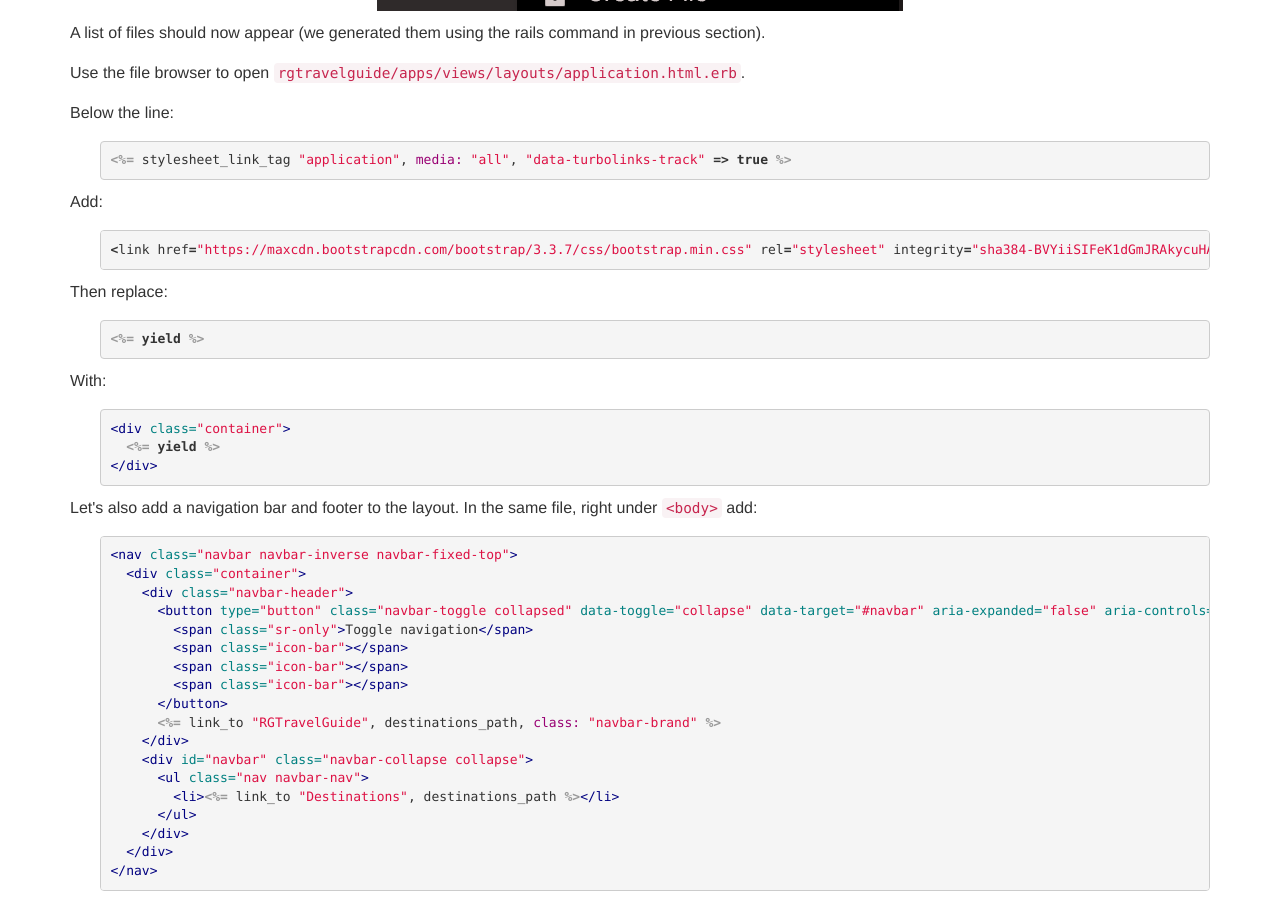
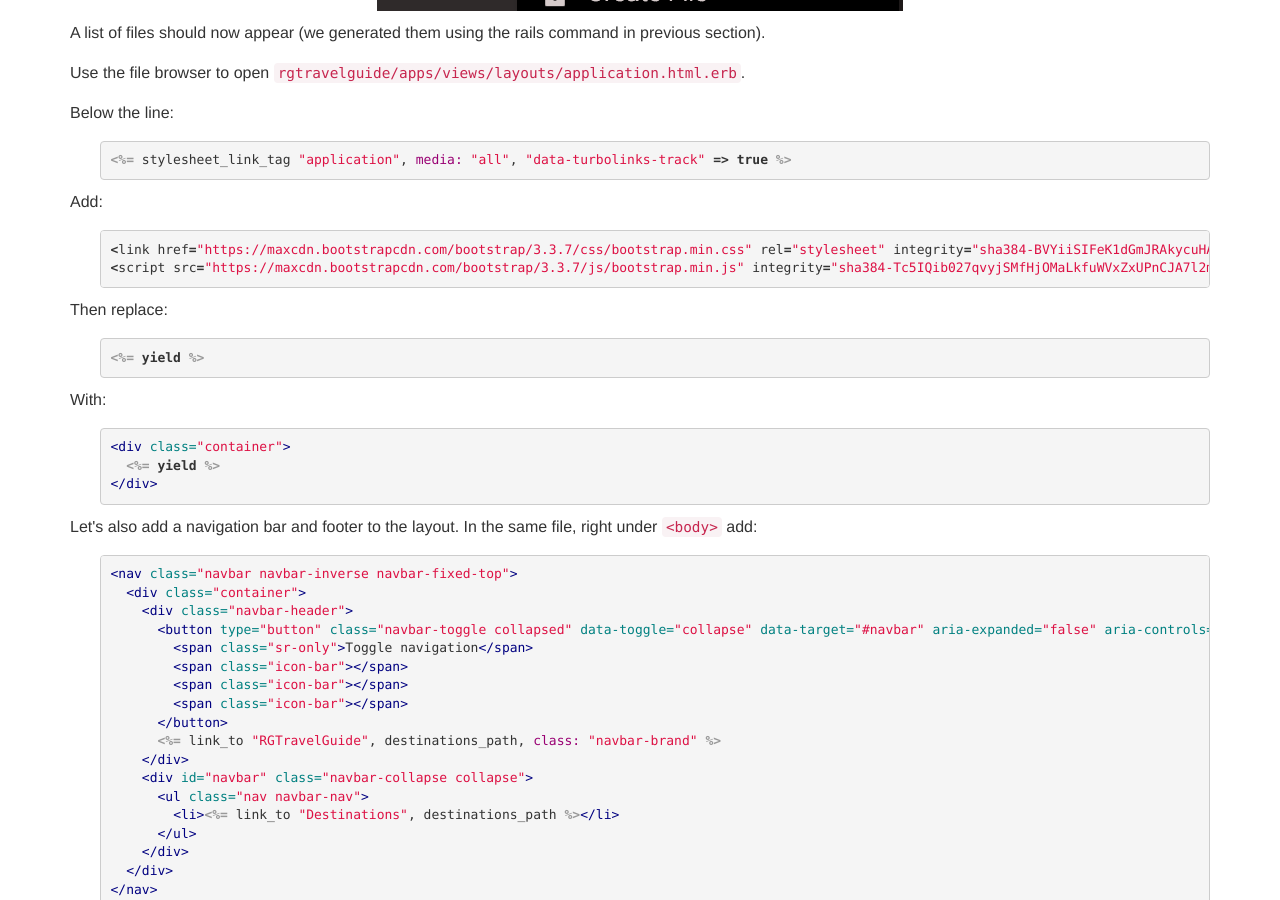
Before and after one commit to railsgirlsmy/guides, a Jekyll site: the page built from _pages/guide-travel-app.html, in a window 1280 px wide and 900 px high, scrolled down 6203 px. Built offline with Jekyll 4.4.1, drawn with Linux system fonts in a browser that asks for light colours; nearby versions of some CDN libraries; some of the changed text lies outside the part shown.

Commit message:
Add updates

```diff
--- a/_pages/guide-travel-app.html
+++ b/_pages/guide-travel-app.html
@@ -139,6 +139,7 @@ $ rails server -b 0.0.0.0
 
 {% highlight ruby %}
 <link href="https://maxcdn.bootstrapcdn.com/bootstrap/3.3.7/css/bootstrap.min.css" rel="stylesheet" integrity="sha384-BVYiiSIFeK1dGmJRAkycuHAHRg32OmUcww7on3RYdg4Va+PmSTsz/K68vbdEjh4u" crossorigin="anonymous">
+<script src="https://maxcdn.bootstrapcdn.com/bootstrap/3.3.7/js/bootstrap.min.js" integrity="sha384-Tc5IQib027qvyjSMfHjOMaLkfuWVxZxUPnCJA7l2mCWNIpG9mGCD8wGNIcPD7Txa" crossorigin="anonymous"></script>
 {% endhighlight %}
 
 <p>Then replace:</p>
@@ -493,7 +494,7 @@ get "pages/about"
 
 <p>In between:</p>
 
-{% highlight html %}
+{% highlight erb %}
   <%= link_to "RGTravelGuide", destinations_path, class: "navbar-brand" %>
 </div>
 {% endhighlight %}
```
